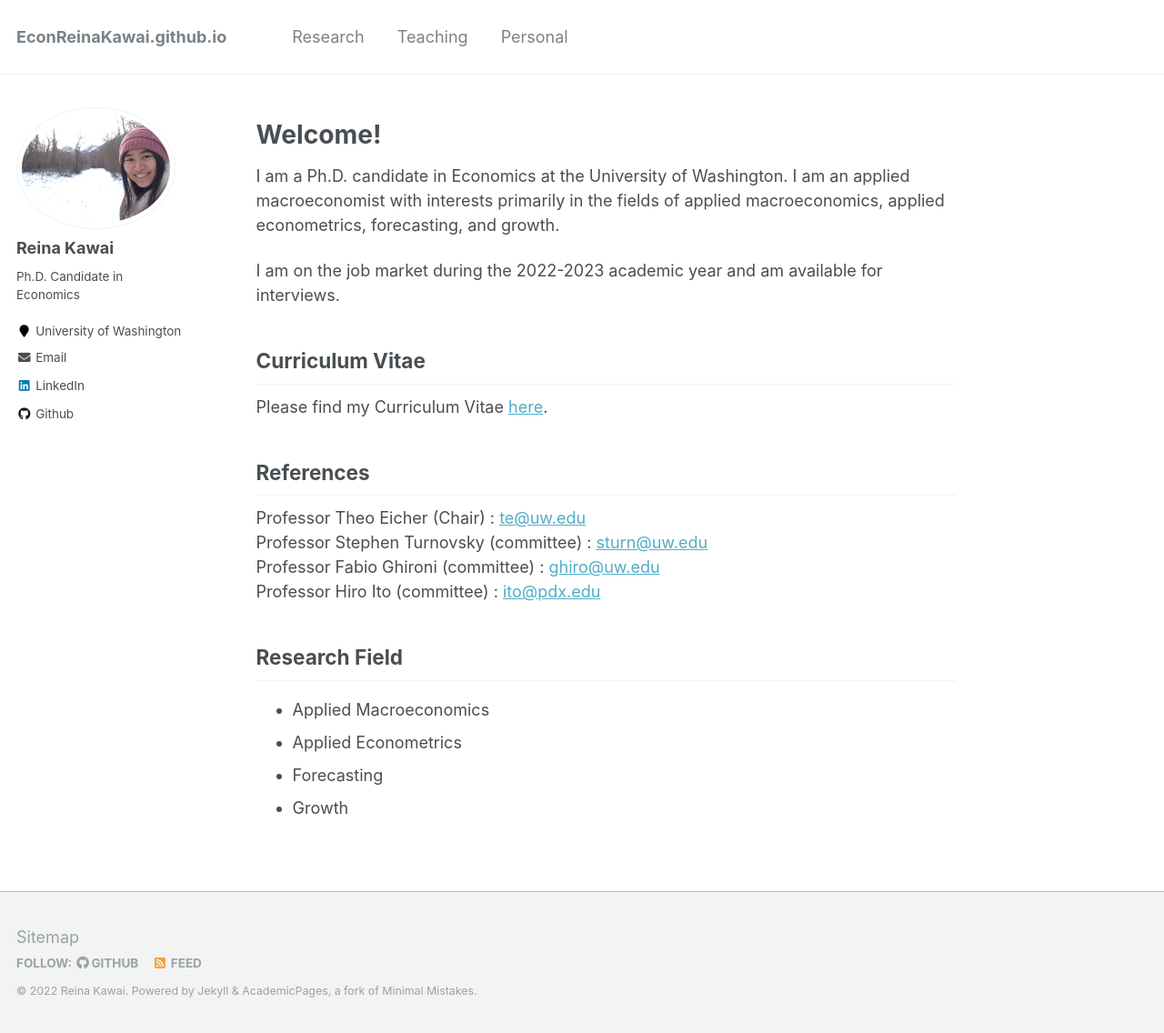
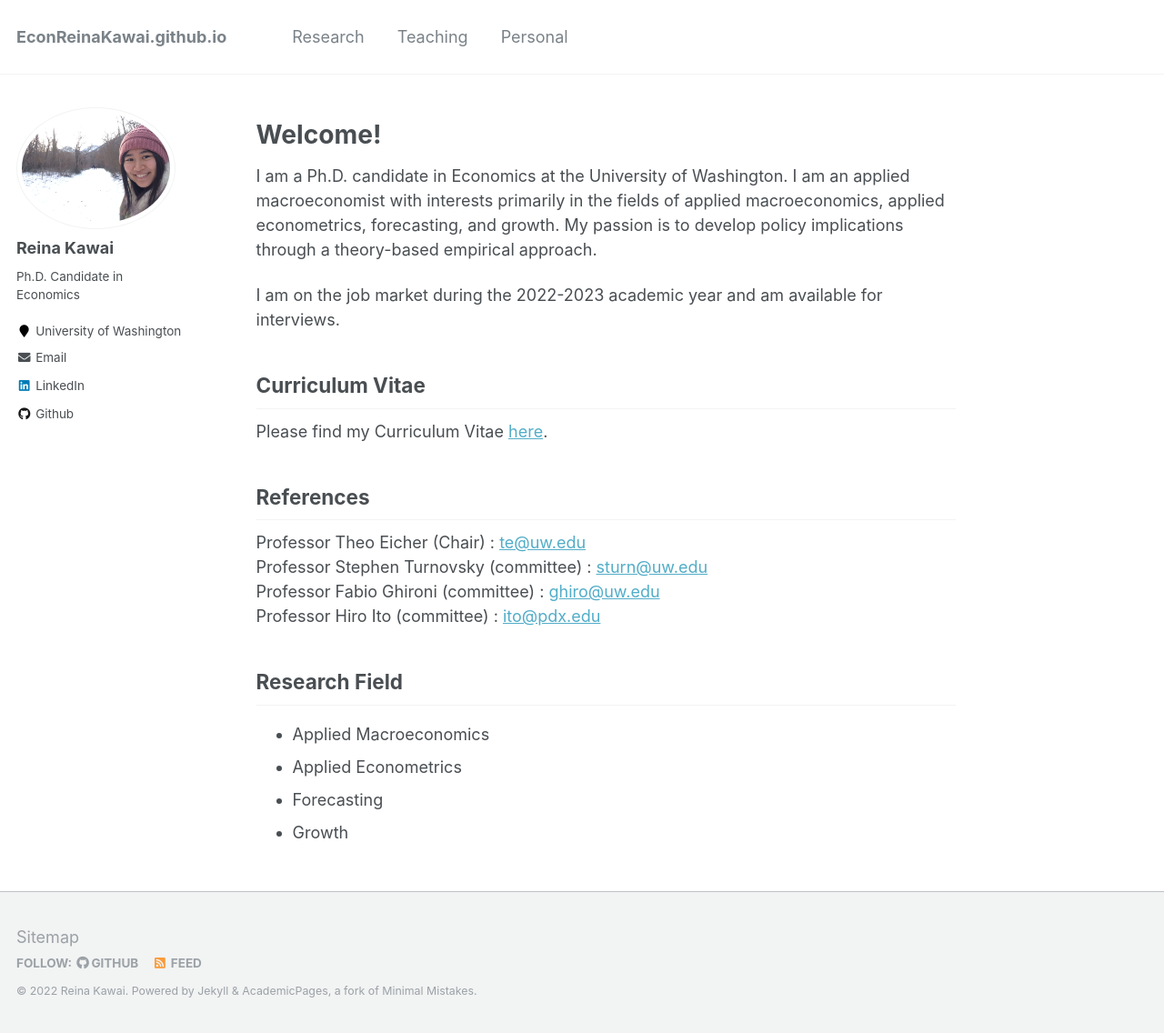
Before and after one commit to Reina-Kawai/Reina-Kawai.github.io, a Jekyll site: the page built from _pages/about.md, in a window 1280 px wide and 1136 px high. Shown: the whole window at 91% size. Built offline with Jekyll 4.4.1, drawn with Linux system fonts in a browser that asks for light colours.

Commit message:
Update about.md

```diff
--- a/_pages/about.md
+++ b/_pages/about.md
@@ -11,7 +11,7 @@ redirect_from:
 Welcome!
 ======
 I am a Ph.D. candidate in Economics at the University of Washington.
-I am an applied macroeconomist with interests primarily in the fields of applied macroeconomics, applied econometrics, forecasting, and growth.
+I am an applied macroeconomist with interests primarily in the fields of applied macroeconomics, applied econometrics, forecasting, and growth. My passion is to develop policy implications through a theory-based empirical approach.
 
 I am on the job market during the 2022-2023 academic year and am available for interviews.
 
```
